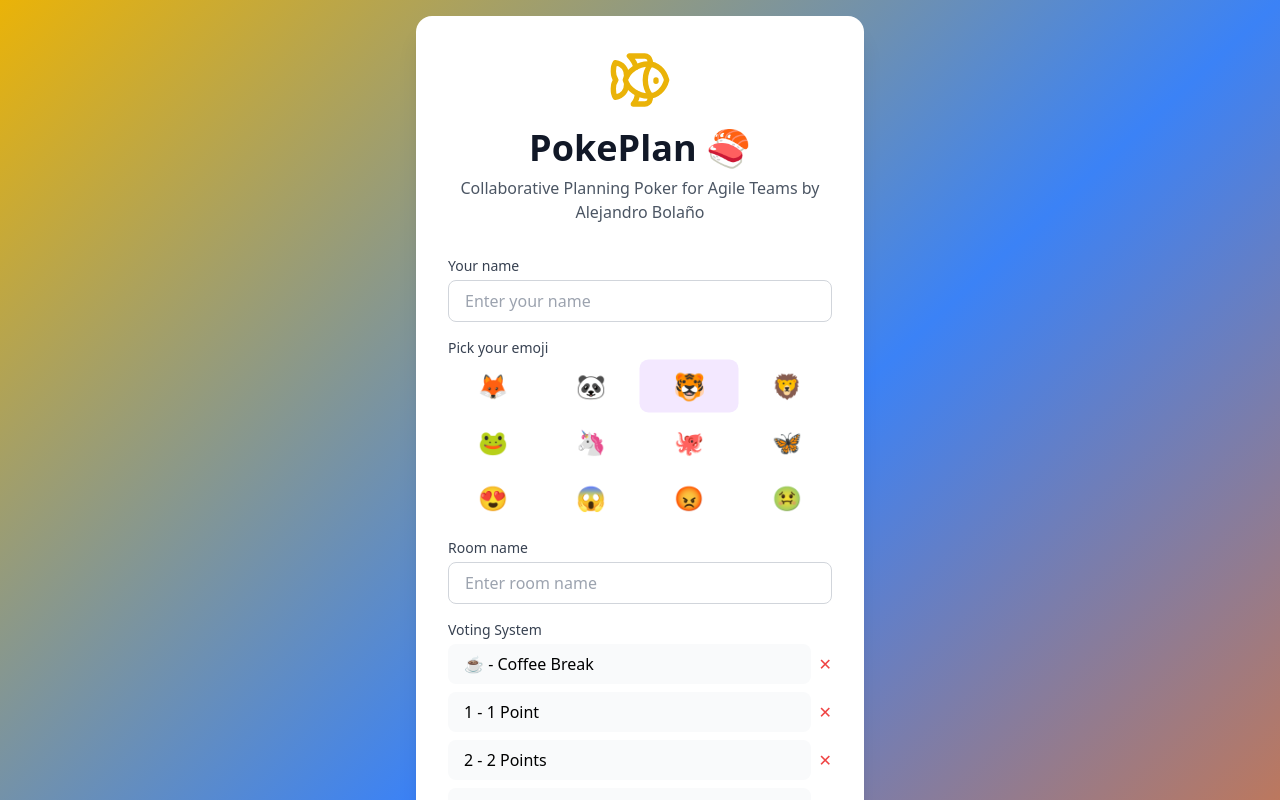
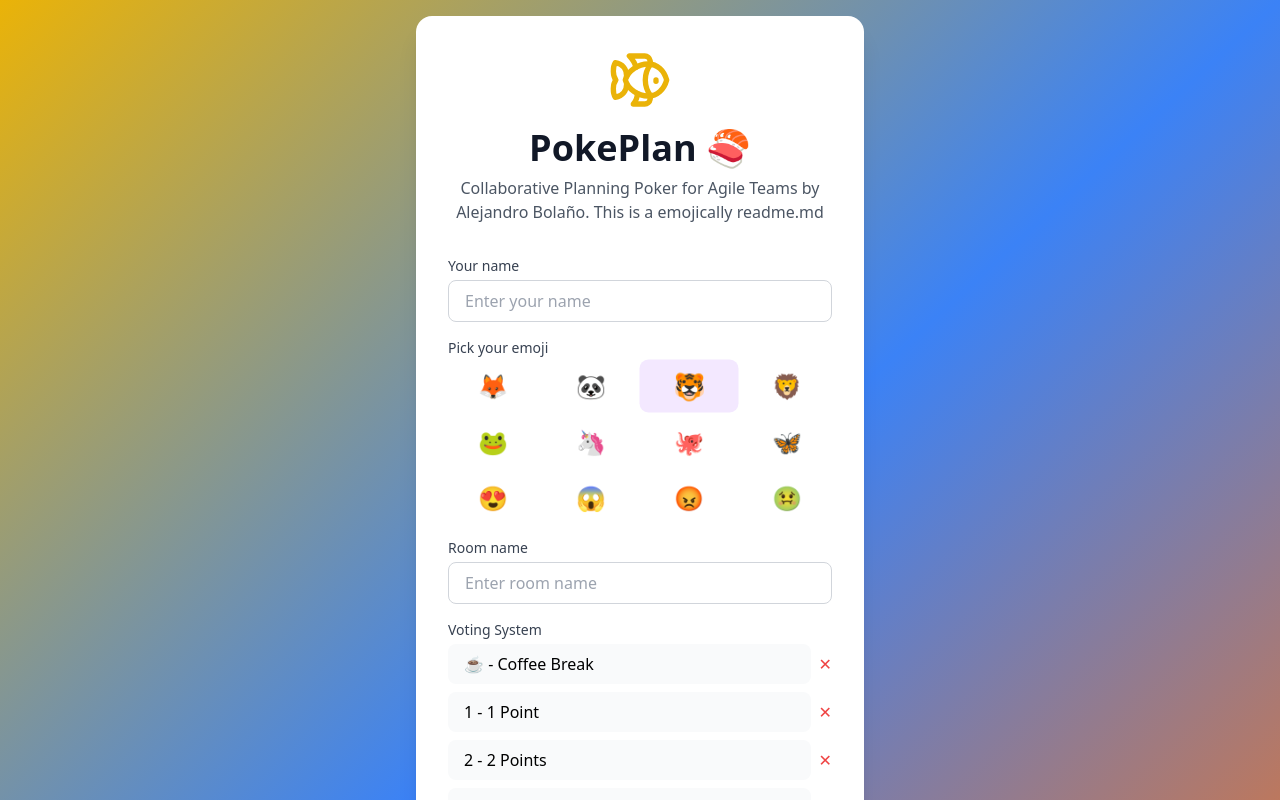
Before and after one commit to alejandrobolano/Poke-Plan, a React (Vite) app: page / in a window 1280 px wide. Shown: the top 800 px of the page. Built offline with nearby package versions, Linux system fonts and the light colour scheme; no server answers.

Commit message:
feat: clean and add readme link

```diff
--- a/src/pages/Welcome.tsx
+++ b/src/pages/Welcome.tsx
@@ -1,6 +1,6 @@
-import React, { useState, useEffect } from 'react';
+import { useState, useEffect } from 'react';
 import { useNavigate, useLocation } from 'react-router-dom';
-import { Pizza, Users, Fish } from 'lucide-react';
+import { Users, Fish } from 'lucide-react';
 import { supabase } from '../lib/supabase';
 import { useStore } from '../store/useStore';
 import toast from 'react-hot-toast';
@@ -31,27 +31,21 @@ export default function Welcome() {
   const { user, setUser } = useStore();
 
   useEffect(() => {
-    // Check if there's a room code in the URL path
     const pathParts = location.pathname.split('/');
     const roomIdFromPath = pathParts[1];
 
     if (roomIdFromPath && roomIdFromPath !== 'room') {
       setRoomCode(roomIdFromPath);
       setIsJoining(true);
-
-      // Check if user is already in the room
       checkExistingParticipant(roomIdFromPath);
     }
   }, [location.pathname]);
 
   const checkExistingParticipant = async (roomId: string) => {
     try {
-      // Check if we have a stored participant ID
       const storedParticipant = localStorage.getItem(`room_${roomId}_participant`);
       if (storedParticipant) {
         const participantData = JSON.parse(storedParticipant);
-
-        // Verify if the participant still exists in the room
         const { data: participant } = await supabase
           .from('participants')
           .select('*')
@@ -69,12 +63,10 @@ export default function Welcome() {
           navigate(`/room/${roomId}`);
           return;
         } else {
-          // Clear invalid stored data
           localStorage.removeItem(`room_${roomId}_participant`);
         }
       }
 
-      // Verify if the room exists
       const { data: room } = await supabase
         .from('rooms')
         .select()
@@ -204,7 +196,8 @@ export default function Welcome() {
             <Fish className="h-16 w-16 text-yellow-500" />
           </div>
           <h1 className="text-4xl font-bold text-gray-900 mb-2">PokePlan 🍣</h1>
-          <p className="text-gray-600">Collaborative Planning Poker for Agile Teams by Alejandro Bolaño</p>
+          <p className="text-gray-600">Collaborative Planning Poker for Agile Teams by Alejandro Bolaño.
+            This is a emojically <a href='https://github.com/alejandrobolano/Poke-Plan?tab=readme-ov-file#readme' target='_blank'>readme.md</a></p>
         </div>
 
         <div className="space-y-4">
```
